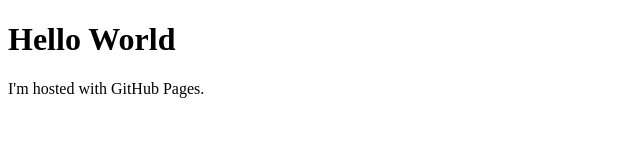
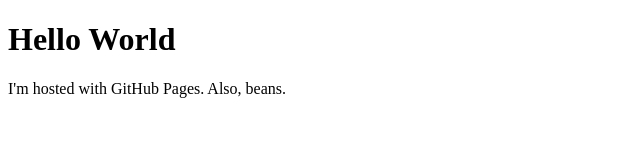
Before and after one commit to AlphaZed73/alphazed73.github.io, a plain HTML site: page index.html in a window 1280 px wide. Shown: the full height of the page, 0-640 px from the left. Drawn offline with Linux system fonts and the light colour scheme.

Commit message:
Update index.html
beans

```diff
--- a/index.html
+++ b/index.html
@@ -2,6 +2,6 @@
 <html>
 <body>
 <h1>Hello World</h1>
-<p>I'm hosted with GitHub Pages.</p>
+<p>I'm hosted with GitHub Pages. Also, beans.</p>
 </body>
 </html>
```
